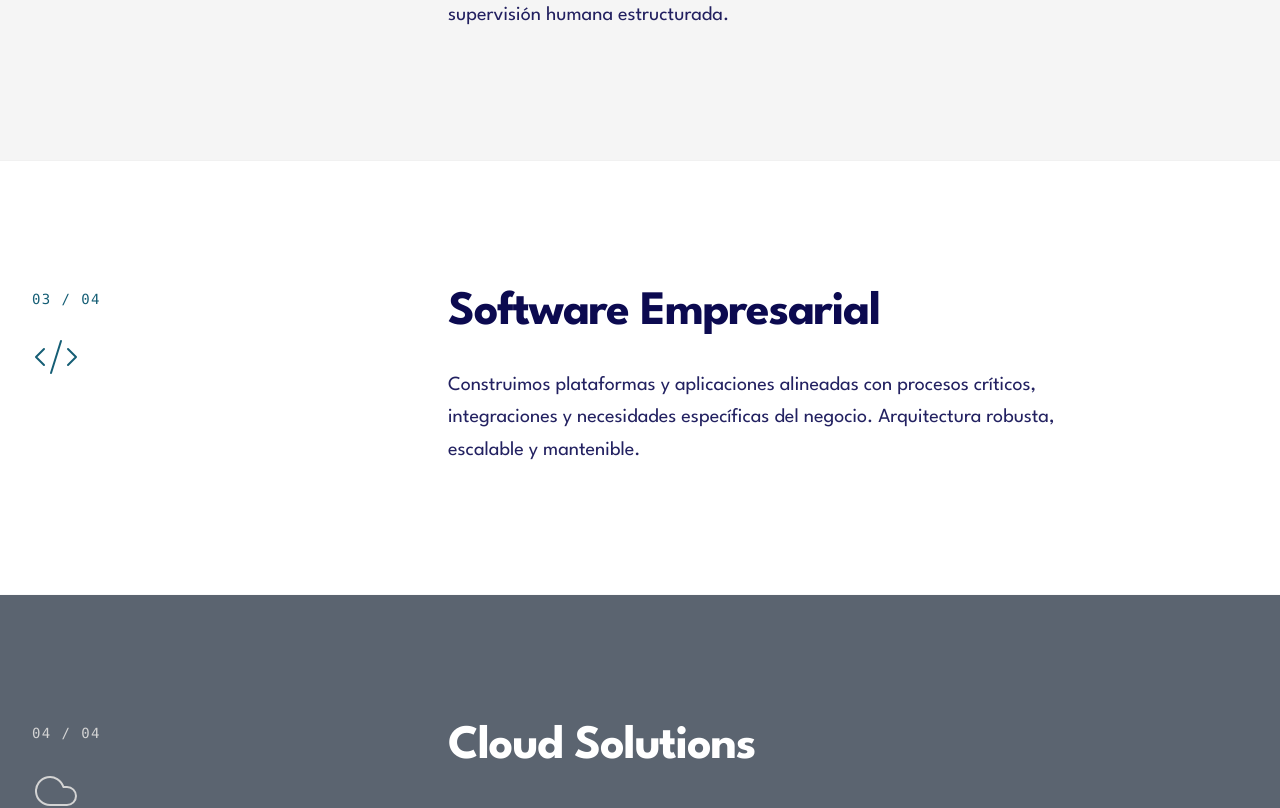
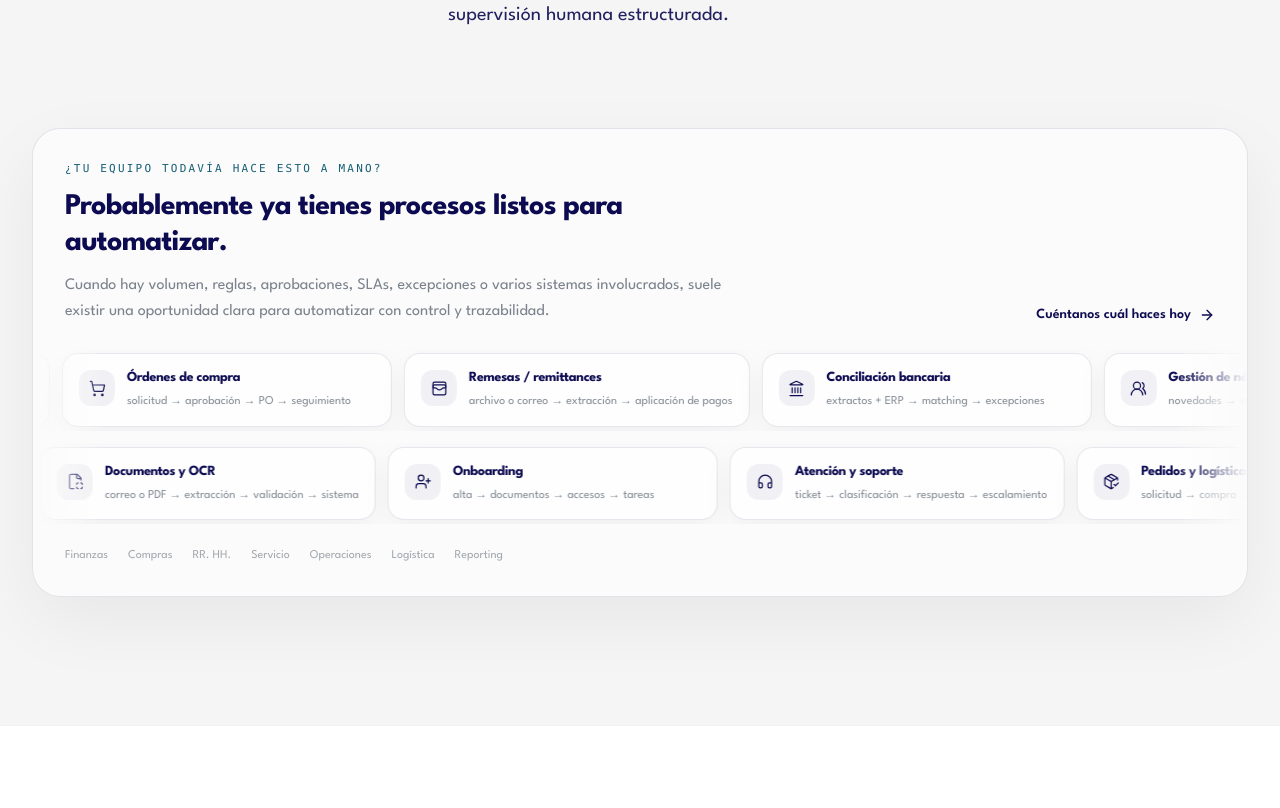
Before and after one commit to BernydotJar/LCH-Technologies, a React (Vite) app: page / in a window 1280 px wide. Shown: the part 2260-3068 px from the top of the page. Built offline with nearby package versions, Linux system fonts and the light colour scheme.

Commit message:
feat: add automation recognition strip
Add an animated recognition rail for common enterprise automation opportunities with concise operational flows and an accessibility-safe fallback.

```diff
--- a/src/components/Capabilities.tsx
+++ b/src/components/Capabilities.tsx
@@ -1,6 +1,22 @@
 import React from 'react';
-import { motion } from 'motion/react';
-import { BrainCircuit, Settings, Code2, Cloud } from 'lucide-react';
+import { motion, useReducedMotion } from 'motion/react';
+import {
+  ArrowRight,
+  BrainCircuit,
+  ChartNoAxesCombined,
+  Cloud,
+  Code2,
+  FileScan,
+  Headphones,
+  Landmark,
+  PackageCheck,
+  ReceiptText,
+  Settings,
+  ShoppingCart,
+  UserPlus,
+  UsersRound,
+  WalletCards,
+} from 'lucide-react';
 
 const capabilities = [
   {
@@ -37,6 +53,165 @@ const capabilities = [
   }
 ];
 
+type AutomationExample = {
+  title: string;
+  flow: string;
+  icon: typeof ReceiptText;
+};
+
+const automationExamples: AutomationExample[] = [
+  {
+    title: 'Cuentas por pagar',
+    flow: 'factura → validación → aprobación → ERP',
+    icon: ReceiptText,
+  },
+  {
+    title: 'Órdenes de compra',
+    flow: 'solicitud → aprobación → PO → seguimiento',
+    icon: ShoppingCart,
+  },
+  {
+    title: 'Remesas / remittances',
+    flow: 'archivo o correo → extracción → aplicación de pagos',
+    icon: WalletCards,
+  },
+  {
+    title: 'Conciliación bancaria',
+    flow: 'extractos + ERP → matching → excepciones',
+    icon: Landmark,
+  },
+  {
+    title: 'Gestión de nómina',
+    flow: 'novedades → validaciones → carga → evidencia',
+    icon: UsersRound,
+  },
+  {
+    title: 'Onboarding',
+    flow: 'alta → documentos → accesos → tareas',
+    icon: UserPlus,
+  },
+  {
+    title: 'Atención y soporte',
+    flow: 'ticket → clasificación → respuesta → escalamiento',
+    icon: Headphones,
+  },
+  {
+    title: 'Pedidos y logística · SOLPED',
+    flow: 'solicitud → compra → inventario → despacho',
+    icon: PackageCheck,
+  },
+  {
+    title: 'Reportes y análisis',
+    flow: 'fuentes → consolidación → KPI → distribución',
+    icon: ChartNoAxesCombined,
+  },
+  {
+    title: 'Documentos y OCR',
+    flow: 'correo o PDF → extracción → validación → sistema',
+    icon: FileScan,
+  },
+];
+
+const AutomationChip = ({ item }: { item: AutomationExample }) => {
+  const Icon = item.icon;
+
+  return (
+    <div className="group shrink-0 min-w-[280px] sm:min-w-[330px] rounded-2xl border border-primary/10 bg-white/80 px-4 py-3.5 shadow-[0_8px_30px_rgba(17,24,39,0.05)] backdrop-blur-sm transition-all duration-300 hover:-translate-y-0.5 hover:border-accent/40 hover:shadow-[0_16px_40px_rgba(17,24,39,0.08)]">
+      <div className="flex items-start gap-3">
+        <span className="mt-0.5 inline-flex h-9 w-9 shrink-0 items-center justify-center rounded-xl bg-primary/[0.055] text-primary transition-colors group-hover:bg-accent/10 group-hover:text-accent">
+          <Icon size={17} strokeWidth={1.7} />
+        </span>
+        <div className="min-w-0">
+          <div className="text-sm font-bold tracking-tight text-primary">{item.title}</div>
+          <div className="mt-1 text-[12px] leading-relaxed text-secondary/75">{item.flow}</div>
+        </div>
+      </div>
+    </div>
+  );
+};
+
+const AutomationRecognitionStrip = () => {
+  const reduceMotion = useReducedMotion();
+  const firstRow = automationExamples.slice(0, 5);
+  const secondRow = automationExamples.slice(5);
+
+  const row = (items: AutomationExample[], reverse = false) => {
+    if (reduceMotion) {
+      return (
+        <div className="flex flex-wrap gap-3">
+          {items.map((item) => <AutomationChip key={item.title} item={item} />)}
+        </div>
+      );
+    }
+
+    const repeated = [...items, ...items];
+    return (
+      <div className="overflow-hidden [mask-image:linear-gradient(to_right,transparent,black_6%,black_94%,transparent)]">
+        <motion.div
+          aria-hidden="true"
+          className="flex w-max gap-3 py-1"
+          animate={{ x: reverse ? ['-50%', '0%'] : ['0%', '-50%'] }}
+          transition={{ duration: reverse ? 34 : 38, ease: 'linear', repeat: Infinity }}
+        >
+          {repeated.map((item, index) => (
+            <AutomationChip key={`${item.title}-${index}`} item={item} />
+          ))}
+        </motion.div>
+      </div>
+    );
+  };
+
+  return (
+    <motion.div
+      initial={{ opacity: 0, y: 22 }}
+      whileInView={{ opacity: 1, y: 0 }}
+      viewport={{ once: true, margin: '-80px' }}
+      transition={{ duration: 0.65, delay: 0.12, ease: 'easeOut' }}
+      className="mt-12 sm:mt-16 lg:col-span-12 rounded-[28px] border border-primary/10 bg-white/55 py-6 sm:py-8 overflow-hidden shadow-[0_24px_70px_rgba(17,24,39,0.06)]"
+    >
+      <div className="px-5 sm:px-7 lg:px-8 mb-6 flex flex-col lg:flex-row lg:items-end lg:justify-between gap-5">
+        <div className="max-w-2xl">
+          <div className="text-[11px] font-mono uppercase tracking-[0.2em] text-accent mb-3">¿Tu equipo todavía hace esto a mano?</div>
+          <h5 className="text-2xl sm:text-3xl font-bold tracking-tight text-primary">Probablemente ya tienes procesos listos para automatizar.</h5>
+          <p className="mt-3 text-sm sm:text-base leading-relaxed text-secondary/80">
+            Cuando hay volumen, reglas, aprobaciones, SLAs, excepciones o varios sistemas involucrados, suele existir una oportunidad clara para automatizar con control y trazabilidad.
+          </p>
+        </div>
+        <a
+          href="#contacto"
+          className="group inline-flex shrink-0 items-center gap-2 text-sm font-semibold text-primary hover:text-accent transition-colors"
+        >
+          Cuéntanos cuál haces hoy
+          <ArrowRight size={16} className="transition-transform group-hover:translate-x-1" />
+        </a>
+      </div>
+
+      {!reduceMotion && (
+        <ul className="sr-only">
+          {automationExamples.map((item) => (
+            <li key={item.title}>{item.title}: {item.flow}</li>
+          ))}
+        </ul>
+      )}
+
+      <div className="space-y-3">
+        {row(firstRow)}
+        {row(secondRow, true)}
+      </div>
+
+      <div className="px-5 sm:px-7 lg:px-8 mt-6 flex flex-wrap gap-x-5 gap-y-2 text-[11px] sm:text-xs text-secondary/55">
+        <span>Finanzas</span>
+        <span>Compras</span>
+        <span>RR. HH.</span>
+        <span>Servicio</span>
+        <span>Operaciones</span>
+        <span>Logística</span>
+        <span>Reporting</span>
+      </div>
+    </motion.div>
+  );
+};
+
 export const Capabilities = () => {
   return (
     <section id="soluciones" className="bg-white">
@@ -55,7 +230,7 @@ export const Capabilities = () => {
 
       {/* Editorial Chapters */}
       <div className="border-t border-neutral-200">
-        {capabilities.map((cap, index) => (
+        {capabilities.map((cap) => (
           <div key={cap.id} className={`${cap.color} border-b border-neutral-200/20`}>
             <div className="max-w-7xl mx-auto px-4 sm:px-6 lg:px-8 py-24 md:py-32">
               <div className="grid grid-cols-1 lg:grid-cols-12 gap-12 lg:gap-8 items-start">
@@ -69,13 +244,15 @@ export const Capabilities = () => {
                 <motion.div
                   initial={{ opacity: 0, y: 30 }}
                   whileInView={{ opacity: 1, y: 0 }}
-                  viewport={{ once: true, margin: "-100px" }}
-                  transition={{ duration: 0.7, ease: "easeOut" }}
+                  viewport={{ once: true, margin: '-100px' }}
+                  transition={{ duration: 0.7, ease: 'easeOut' }}
                   className="lg:col-span-8 lg:col-start-5"
                 >
                   <h4 className="text-4xl sm:text-5xl font-bold mb-8 tracking-tight">{cap.title}</h4>
                   <p className="text-xl leading-relaxed max-w-2xl opacity-90">{cap.description}</p>
                 </motion.div>
+
+                {cap.id === '02' && <AutomationRecognitionStrip />}
               </div>
             </div>
           </div>
```
